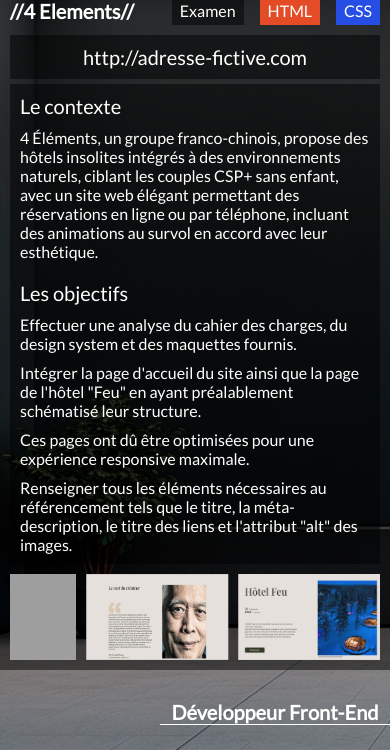
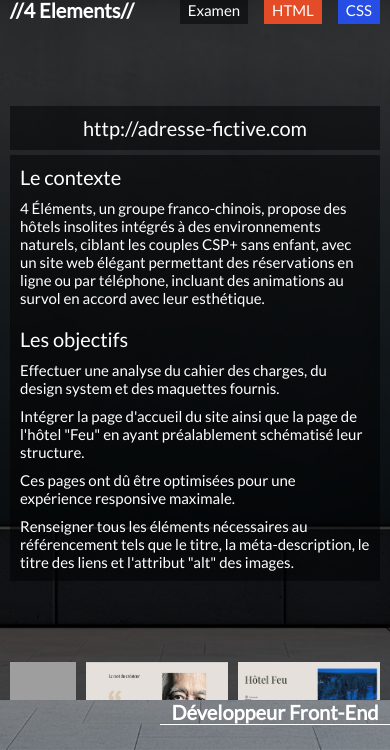
Before and after one commit to Corentin-DELAISTRE/Portfolio, a website: page projects.html in a window 390 px wide. Shown: the part 94-844 px from the top of the page. Drawn offline with nearby package versions, Linux system fonts and the light colour scheme; grey boxes are pictures that could not be loaded.

Commit message:
finalisation projets responsive telephone

```diff
--- a/projets-app.js
+++ b/projets-app.js
@@ -10,7 +10,7 @@ function allSwipes(){
     let swipperProjets = new Swiper(".swiper-projets", { //SLIDER DE PROJET
         direction: "vertical",
         slidesPerView: 1,
-        spaceBetween: 30,
+        spaceBetween: 150,
         mousewheel:true,
         initialSlide: 0,
         freeMode:true,
@@ -37,13 +37,8 @@ let swiperAuto = new Swiper(".swiper-auto", { //CAROUSEL AUTO DANS LA SLIDE
         delay:0,
         disableOnInteraction: false,
     }
-});
-
-
+    });
 }
-
-
-
 
 function fillSlide(datas){
 
@@ -99,4 +94,11 @@ function fillSlide(datas){
                                     </div>
                                     </div>`
                                 });
+                                if(slide.childElementCount === datas.length){
+                                    slide.innerHTML +=`<div class="swiper-slide flexwrap g24">
+                                                            <div class="prochainement textcenter flexwrap justcenter align-center projet-slide">
+                                                                <p class="text-proch">Vous êtes arrivé à la fin mais d'autres projets apparaîtrons bientôt...</p>
+                                                            </div>
+                                                        </div>`
+                                }
                             }
--- a/style.css
+++ b/style.css
@@ -399,13 +399,15 @@ nav a{
 .black-box{
     background-color: var(--black50);
 }
-
 .swiper-wrapper-linear {
     height: 200px;
     -webkit-transition-timing-function:linear!important;
     -o-transition-timing-function:linear!important;
     transition-timing-function:linear!important;
-  }
+}
+.text-proch{
+    font-size: 48px;
+}
 /*ICONE SOURIS SCROLL*/
 .scroll-downs {
     position: absolute;
@@ -439,6 +441,7 @@ nav a{
     10% { transform: translateY(0); opacity: 1; }
     100% { transform: translateY(15px); opacity: 0;}
   }
+
 /*A PROPOS*/
 #about-body{
     background-image: url(./assets/apropos_bg.jpg);
@@ -672,6 +675,10 @@ nav a{
         object-position: center;
     }
     /*PROJETS*/
+    #projets-body{
+        font-size: 15px;
+        background-position: center;
+    }
     .np-bot{
         width: fit-content;
         position: absolute;
@@ -697,7 +704,7 @@ nav a{
         box-shadow: 0 0 0 0;
         width: 100%;
         gap: 10px;
-        height: fit-content;
+        height: calc(100% + 5rem + 50px);
     }
     .proj-infos{
         justify-content: start;
@@ -727,6 +734,10 @@ nav a{
     }
     .scroll-downs{
         display: none;
+    }
+    .text-proch{
+        font-size: 32px;
+        padding: 16px;
     }
     }
 
```
